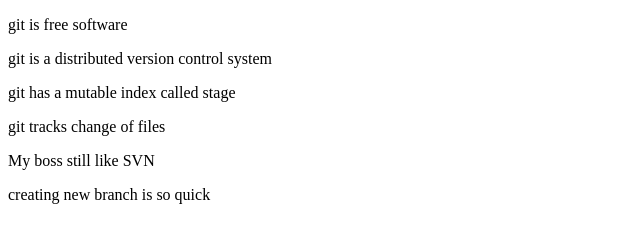
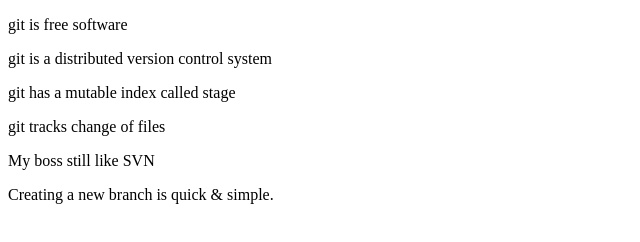
Before and after one commit to PhenixPeng/test, a plain HTML site: page test.html in a window 1280 px wide. Shown: the full height of the page, 0-640 px from the left. Drawn offline with Linux system fonts and the light colour scheme.

Commit message:
& simple

```diff
--- a/test.html
+++ b/test.html
@@ -12,6 +12,6 @@
 	<p>git has a mutable index called stage</p>
 	<p>git tracks change of files</p>
 	<p>My boss still like SVN</p>
-	creating new branch is so quick
+	Creating a new branch is quick & simple.
 </body>
 </html>
```
